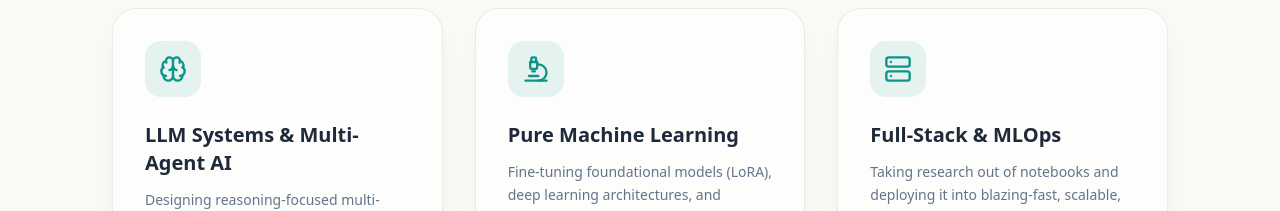
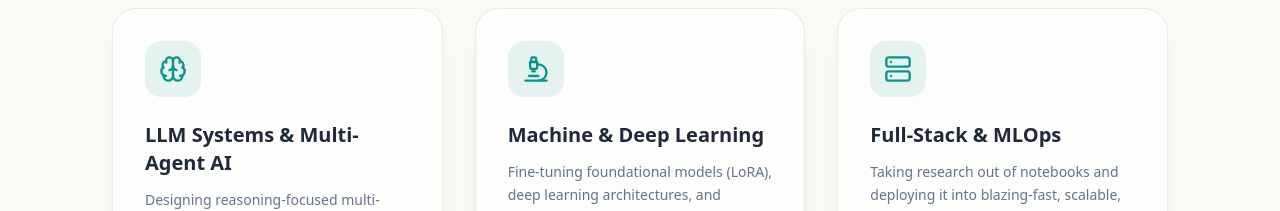
Before and after one commit to saifhus365/saifhus365.github.io, a Next.js app: page / in a window 1280 px wide. Shown: the part 1900-2111 px from the top of the page. Built offline with nearby package versions, Linux system fonts and the light colour scheme.

Commit message:
minor updates

```diff
--- a/src/data/portfolio.ts
+++ b/src/data/portfolio.ts
@@ -28,7 +28,7 @@ export const portfolioData = {
             ],
         },
         {
-            category: "Pure Machine Learning",
+            category: "Machine & Deep Learning ",
             icon: "Microscope",
             description: "Fine-tuning foundational models (LoRA), deep learning architectures, and complex experiment tracking.",
             tags: [
```
Also changed, not shown: 1 other file (tests, documents, lock files or other folders).
